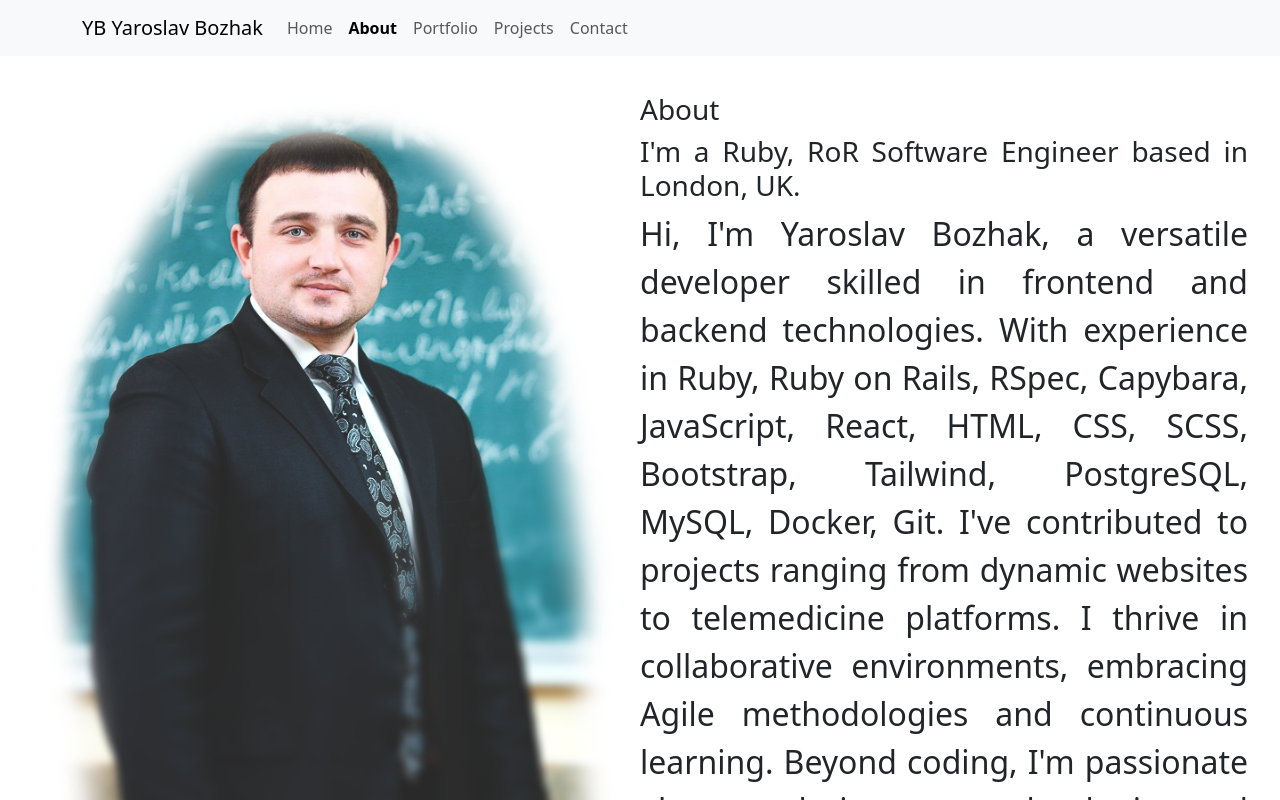
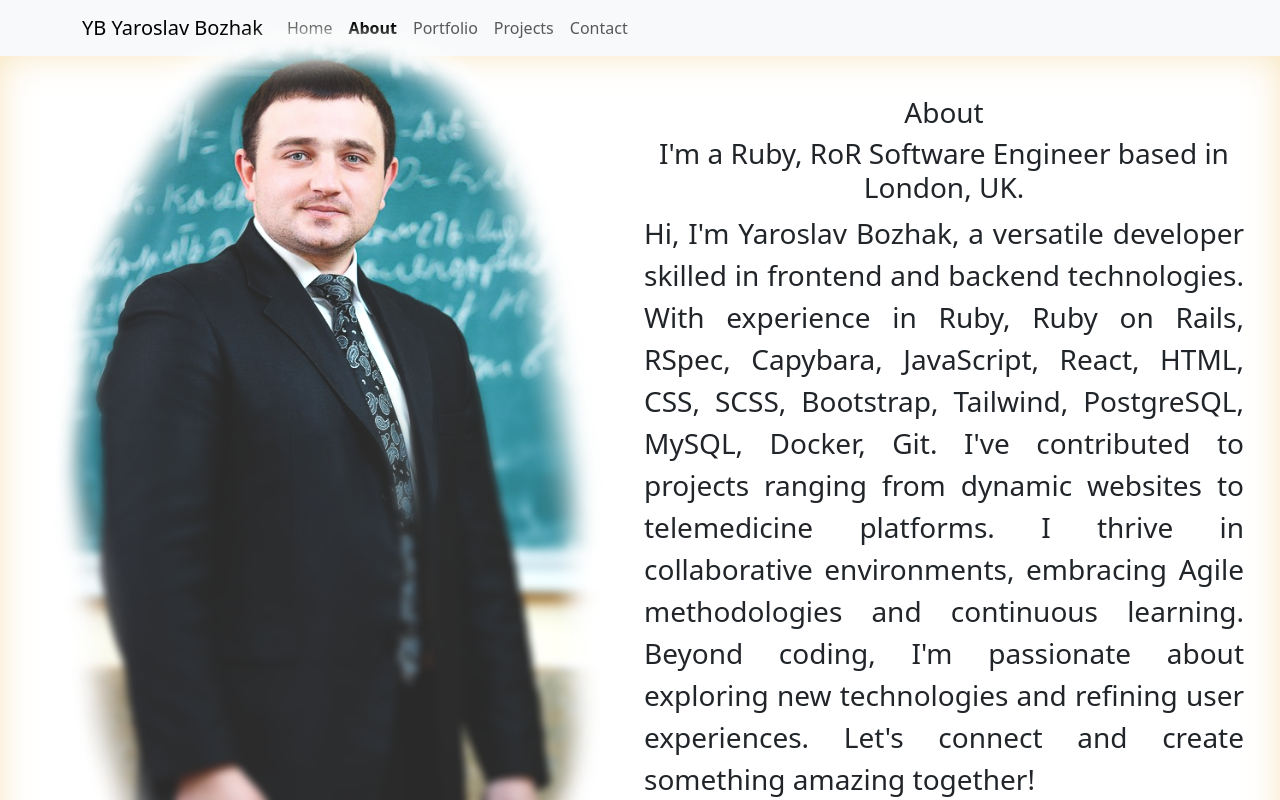
Before and after one commit to Yaroslav09/Yaroslav-Bozhak-Portfolio, a React (Vite) app: page /Yaroslav-Bozhak-Portfolio/About in a window 1280 px wide. Shown: the top 800 px of the page. Built offline with nearby package versions, Linux system fonts and the light colour scheme.

Commit message:
added some style to components

```diff
--- a/src/components/About/About.jsx
+++ b/src/components/About/About.jsx
@@ -1,31 +1,35 @@
-import React from 'react';
+import React from "react";
 import AboutPhoto from "../.././assets/about_photo.png";
-import './about.css';
+import "./about.css";
 
 const About = () => {
   return (
-    <div className='about-page'>
-        <div className='about-photo'>
-            <img src={AboutPhoto}  className = 'img-fluid' alt="" />
+    <div className="about">
+      <div className="about-page">
+        <div className="about-photo">
+          <img src={AboutPhoto} className="img-fluid" alt="Yaroslav Bozhak" />
         </div>
-        <div className='about-block'>
-            <div className='about-text'></div>
-            <h3>About</h3>
-            <h3>I'm a Ruby, RoR Software Engineer based in London, UK.</h3>
-            <div className='about-paragraph'>
-               <p className='fs-2'>
-                    Hi, I'm Yaroslav Bozhak, a versatile developer skilled in frontend and backend technologies.
-                    With experience in Ruby, Ruby on Rails, RSpec, Capybara, JavaScript, React, HTML, CSS, SCSS, Bootstrap, Tailwind, PostgreSQL, MySQL, Docker, Git.
-                    I've contributed to projects ranging from dynamic websites to telemedicine platforms.
-                    I thrive in collaborative environments, embracing Agile methodologies and continuous learning.
-                    Beyond coding, I'm passionate about exploring new technologies and refining user experiences.
-                    Let's connect and create something amazing together!
-                </p>
-            </div>
-
+        <div className="about-block">
+          <div className="about-text"></div>
+          <h3>About</h3>
+          <h3>I'm a Ruby, RoR Software Engineer based in London, UK.</h3>
+          <div className="about-paragraph">
+            <p className="fs-3">
+              Hi, I'm Yaroslav Bozhak, a versatile developer skilled in frontend
+              and backend technologies. With experience in Ruby, Ruby on Rails,
+              RSpec, Capybara, JavaScript, React, HTML, CSS, SCSS, Bootstrap,
+              Tailwind, PostgreSQL, MySQL, Docker, Git. I've contributed to
+              projects ranging from dynamic websites to telemedicine platforms.
+              I thrive in collaborative environments, embracing Agile
+              methodologies and continuous learning. Beyond coding, I'm
+              passionate about exploring new technologies and refining user
+              experiences. Let's connect and create something amazing together!
+            </p>
+          </div>
         </div>
+      </div>
     </div>
   );
-}
+};
 
 export default About;
--- a/src/components/About/about.css
+++ b/src/components/About/about.css
@@ -1,6 +1,16 @@
+.about {
+    position: relative;
+    height: 100vh;
+    display: flex;
+    justify-content: center;
+    align-items: center;
+    -webkit-box-shadow: inset 0px 0px 43px -9px rgba(231,166,26,0.4);
+    -moz-box-shadow: inset 0px 0px 43px -9px rgba(231,166,26,0.4);
+    box-shadow: inset 0px 0px 43px -9px rgba(231,166,26,0.4);
+}
 .about-page {
+    position: relative;
     display: flex;
-    height: fit-content;
     margin: 0 auto;
     margin: 2rem;
     align-items: center;
@@ -10,12 +20,29 @@
 .about-photo {
     text-align: center;
 }
-.about-photo,
+.about-photo img {
+    max-height: 900px ;
+    padding: 8px;
+}
 .about-block {
     width: 100%;
 }
+.about-photo,
+.about-block {
+    position: relative;
+    padding: 4px;
+    width: 100%;
+
+}
+
+.about-block h3 {
+    text-align: center;
+}
 
 @media only screen and (max-width: 1200px) {
+    .about {
+        height: auto;
+    }
     .about-page {
         flex-direction: column;
     }
--- a/src/components/ContactUs/ContactUs.jsx
+++ b/src/components/ContactUs/ContactUs.jsx
@@ -1,11 +1,11 @@
 import React, { useRef } from "react";
 import emailjs from "@emailjs/browser";
-import CV from '../.././assets/CV_BOZHAK_YAROSLAV.pdf';
-import facebook_logo from '../.././assets/facebook.png';
-import linkedin_logo from '../.././assets/linkedin.png';
-import github_logo from '../.././assets/github.png';
-import gmail_logo from '../.././assets/gmail.png';
-import cv_logo from '../.././assets/CV.png';
+import CV from "../.././assets/CV_BOZHAK_YAROSLAV.pdf";
+import facebook_logo from "../.././assets/facebook.png";
+import linkedin_logo from "../.././assets/linkedin.png";
+import github_logo from "../.././assets/github.png";
+import gmail_logo from "../.././assets/gmail.png";
+import cv_logo from "../.././assets/CV.png";
 import "./contact.css";
 
 function ContactUs() {
@@ -30,6 +30,7 @@ function ContactUs() {
   };
 
   return (
+    <div className="contact">
       <div className="container contact-page">
         <h2>Contact me</h2>
         <div className="contact-block">
@@ -73,7 +74,9 @@ function ContactUs() {
               </li>
               <li>
                 <img src={cv_logo} alt="cv logo" />
-              <a href={CV} download="CV_YaroslavBozhak_RoR" target='_blank'>Download My CV</a>
+                <a href={CV} download="CV_YaroslavBozhak_RoR" target="_blank">
+                  Download My CV
+                </a>
               </li>
             </ul>
           </div>
@@ -84,7 +87,12 @@ function ContactUs() {
                   <input placeholder="Name" type="text" name="name" required />
                 </li>
                 <li className="form-top">
-                <input placeholder="Email" type="email" name="email" required />
+                  <input
+                    placeholder="Email"
+                    type="email"
+                    name="email"
+                    required
+                  />
                 </li>
                 <li>
                   <input
@@ -109,6 +117,7 @@ function ContactUs() {
           </div>
         </div>
       </div>
+    </div>
   );
 }
 export default ContactUs;
--- a/src/components/ContactUs/contact.css
+++ b/src/components/ContactUs/contact.css
@@ -1,7 +1,13 @@
-.contact-page {
-    height: fit-content;
-    margin-top: 10%;
+.contact {
+    height: 100vh;
+    display: flex;
+    align-items: center;
+    justify-content: center;
+    -webkit-box-shadow: inset 0px 0px 43px -9px rgba(231,166,26,0.4);
+    -moz-box-shadow: inset 0px 0px 43px -9px rgba(231,166,26,0.4);
+    box-shadow: inset 0px 0px 43px -9px rgba(231,166,26,0.4);
 }
+
 .contact-page h2 {
     margin-bottom: 8%;
     text-align: center;
@@ -126,6 +132,9 @@ textarea {
 }
 
 @media only screen and (max-width: 1200px) {
+    .contact {
+        height: auto;
+    }
     .contact-page h2 {
         font-size: 4rem;
     }
--- a/src/components/Home/Home.jsx
+++ b/src/components/Home/Home.jsx
@@ -4,7 +4,8 @@ import './home.css';
 
 const Home = () => {
   return (
-    <div className='home-page'>
+    <div className="home">
+      <div className='home-page'>
         <div className='header-text'>
             <p className='fs-1'>Hi, I am <strong>Yaroslav Bozhak</strong></p>
             <h2>Ruby, RoR Software Engineer</h2>
@@ -13,7 +14,9 @@ const Home = () => {
         <div className='header-photo'>
             <img src={HeaderPhoto}  className = 'img-fluid' alt="" />
         </div>
+      </div>
     </div>
+
   );
 }
 
--- a/src/components/Home/home.css
+++ b/src/components/Home/home.css
@@ -1,8 +1,15 @@
+.home {
+    display: flex;
+    height: 100vh;
+    align-items: center;
+    justify-content: center;
+    -webkit-box-shadow: inset 0px 0px 43px -9px rgba(231,166,26,0.4);
+    -moz-box-shadow: inset 0px 0px 43px -9px rgba(231,166,26,0.4);
+    box-shadow: inset 0px 0px 43px -9px rgba(231,166,26,0.4);
+}
 .home-page {
     display: flex;
-    height: 100vh;
-    height: fit-content;
-    margin: 0 auto;
+    height: 100%;
     margin: 2rem;
     align-items: center;
     justify-content: center;
--- a/src/components/Projects/Project.jsx
+++ b/src/components/Projects/Project.jsx
@@ -6,14 +6,14 @@ import Card from 'react-bootstrap/Card';
 function Project({ project }) {
     return (
       <>
-        <Card style={{ width: '18rem', marginBottom: '1rem' }}>
+        <Card className='project-card' style={{ width: '18rem'}} >
           <Card.Img variant="top" src={project.image} alt={project.title} />
-          <Card.Body>
-            <Card.Title>{project.title}</Card.Title>
-            <Card.Text>{project.describe}</Card.Text>
-            <Button variant="primary" as = {Link} to={project.deployedLink} target='blank'>Go to deployed</Button>
-            <Button variant="primary" as = {Link} to={project.githubLink} target='blank'>Go to GitHub</Button>
-            <Link to={`/projects/${project.id}`}>More Details</Link>
+          <Card.Body className='card-body'>
+            <Card.Title className='project-title'>{project.title}</Card.Title>
+            <Card.Text className='project-describe'>{project.describe}</Card.Text>
+            <Button variant="primary" as = {Link} to={project.deployedLink} target='blank'className='btn-deployed'>Go to deployed</Button>
+            <Button variant="primary" as = {Link} to={project.githubLink} target='blank' className='btn-github'>Go to GitHub</Button>
+            <Button variant="primary" as = {Link} to={`/projects/${project.id}`}>More Details</Button>
           </Card.Body>
         </Card>
       </>
--- a/src/components/Projects/Projects.jsx
+++ b/src/components/Projects/Projects.jsx
@@ -1,15 +1,18 @@
 import React from 'react';
 import Project from './Project';
 import projects from'./projects.json';
+import './projects.css'
 
 function Projects() {
   return (
-    <div>
-      <h1>Projects</h1>
-      <div className="d-flex justify-content-around flex-wrap">
-        {projects.map((project, index) => (
-            <Project key={index} project={project} />
-        ))}
+    <div className="projects">
+      <div>
+        <h2 className='text-center'>Projects</h2>
+        <div className="d-flex justify-content-around flex-wrap">
+          {projects.map((project, index) => (
+              <Project key={index} project={project} />
+          ))}
+        </div>
       </div>
     </div>
   );
--- /dev/null
+++ b/src/components/Projects/projects.css
@@ -0,0 +1,38 @@
+.projects {
+    display: flex;
+    align-items: center;
+    justify-content: center;
+    -webkit-box-shadow: inset 0px 0px 43px -9px rgba(231,166,26,0.4);
+    -moz-box-shadow: inset 0px 0px 43px -9px rgba(231,166,26,0.4);
+    box-shadow: inset 0px 0px 43px -9px rgba(231,166,26,0.4);
+}
+
+.projects h2 {
+    margin-bottom: 3%;
+    text-align: center;
+    font-size: 5rem;
+    font-weight: 700;
+    color: #8d9092;
+    text-shadow: #ffd700 5px 2px 2px;
+}
+.projects .project-card {
+    margin: 1rem;
+
+    box-shadow: #ffd700 2px 2px 10px;
+}
+
+.project .project-title,
+.projects .btn-github,
+.projects .btn-deployed,
+.projects .project-describe {
+    margin-bottom: 6px;
+}
+.projects .btn-github,
+.projects .project-describe {
+    display: none;
+}
+
+.projects .card-body {
+    display: flex;
+    flex-direction: column;
+}
--- a/src/components/Projects/projects.json
+++ b/src/components/Projects/projects.json
@@ -4,7 +4,7 @@
       "title": "Comfort House",
       "deployedLink": "https://dimif.if.ua/",
       "githubLink": "https://dimif.if.ua/",
-      "image": "/Yaroslav-Bozhak-Portfolio/src/assets/item-1.png",
+      "image": "/assets/item-1.png",
       "describe": "Some quick example text to build on the card title and make up the bulk of the card's content."
     },
     {
```
Lines whose indentation alone changed are shown as unchanged.
